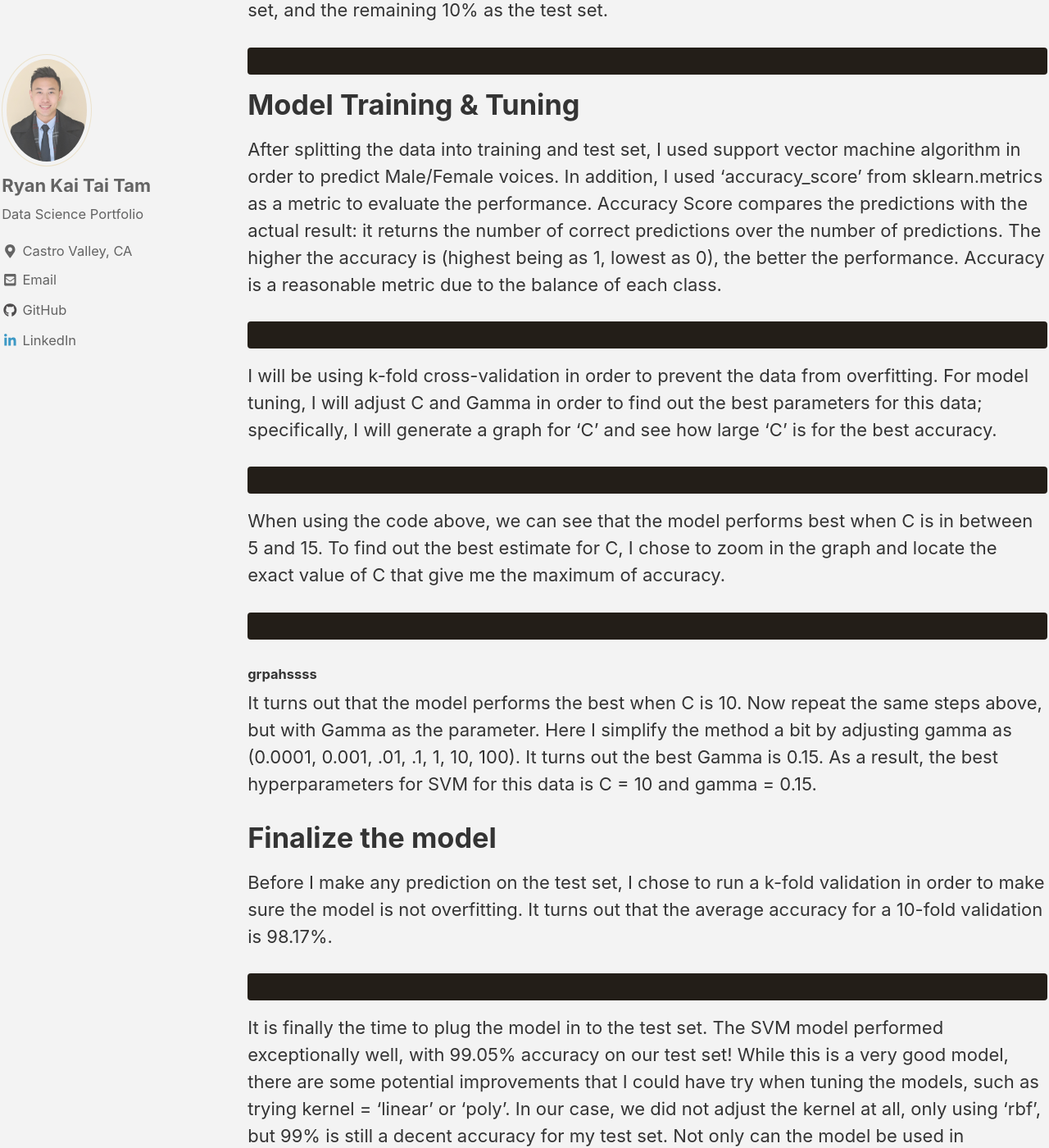
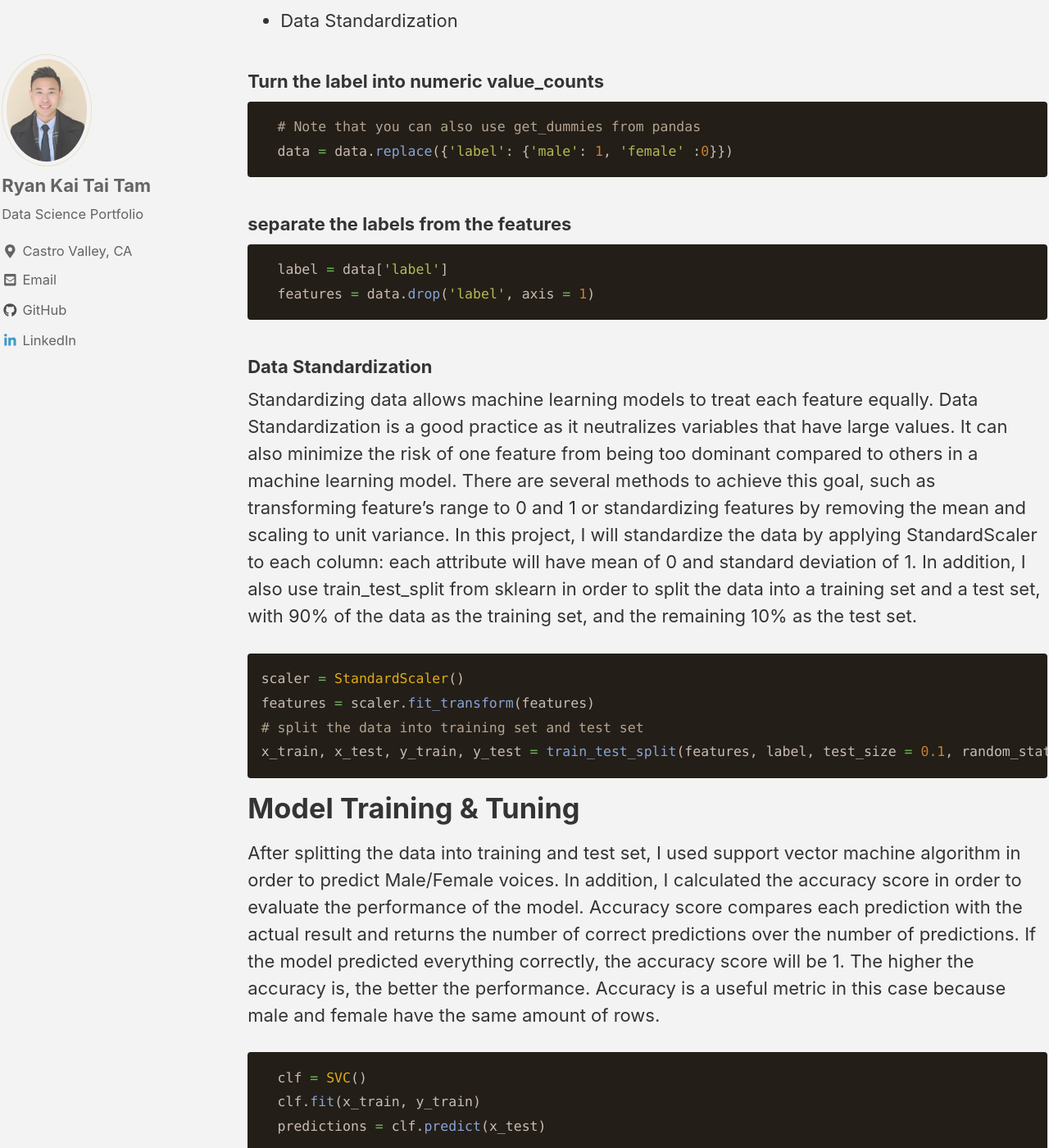
Before and after one commit to ryan-kttam/ryan-kttam.github.io, a Jekyll site: the page built from _posts/2017-11-26-Voice_recognition.md, in a window 1280 px wide and 1400 px high, scrolled down 3030 px. Shown: the whole window at 82% size. Built offline with Jekyll 4.4.1, drawn with Linux system fonts in a browser that asks for light colours; cached includes are drawn as plain includes; nearby versions of some CDN libraries; some of the changed text lies outside the part shown.

Commit message:
finished voice recognition project

````diff
--- a/_posts/2017-11-26-Voice_recognition.md
+++ b/_posts/2017-11-26-Voice_recognition.md
@@ -23,37 +23,86 @@
 
 The dataset is imported correctly and there are no NA values. The dataset has a total of 3168 rows and 21 columns, with male clips and female clips equally distributed. To visualize how genders differ from each other, I generated several graphs using features like centroid and mean frequency. The more distinct they are, the easier it is to train a machine learning algorithm.
 
-#####graphsssss
+
 <img src="/images/voice_recognition/Figure_1.jpg" alt="Figure 1">
 <img src="/images/voice_recognition/Figure_2.jpg" alt="Figure 2">
 
+In the graphs above, there are clear differences in distribution between male and female in several features, such as IQR and Q25
+
+
 # Data Preprocessing
-Standardizing data allows machine learning models to treat each feature equally. Data Standardization is always a good practice as it neutralizes variables that have large values. It can also minimize the risk of one feature from being too dominant compared to others. There are several methods to achieve this goal, such as transforming feature’s range to 0 and 1 or standardizing features by removing the mean and scaling to unit variance. In this project, I will standardize the data by applying StandardScaler to each column: each attribute will have mean of 0 and standard deviation of 1.
+
+It is important to format the dataset before passing it to the machine learning model. The code I run below is applicable for most supervised learning algorithm:
+ - Turn the label into numeric values
+ - separate the label from the features
+ - Data Standardization
+
+### Turn the label into numeric value_counts
+``` python
+  # Note that you can also use get_dummies from pandas
+  data = data.replace({'label': {'male': 1, 'female' :0}})
+```
+
+### separate the labels from the features
+``` python
+  label = data['label']
+  features = data.drop('label', axis = 1)
+```
+
+### Data Standardization
+Standardizing data allows machine learning models to treat each feature equally. Data Standardization is a good practice as it neutralizes variables that have large values. It can also minimize the risk of one feature from being too dominant compared to others in a machine learning model. There are several methods to achieve this goal, such as transforming feature’s range to 0 and 1 or standardizing features by removing the mean and scaling to unit variance. In this project, I will standardize the data by applying StandardScaler to each column: each attribute will have mean of 0 and standard deviation of 1.
 In addition, I also use train_test_split from sklearn in order to split the data into a training set and a test set, with 90% of the data as the training set, and the remaining 10% as the test set.
 ``` python
+scaler = StandardScaler()
+features = scaler.fit_transform(features)
+# split the data into training set and test set
+x_train, x_test, y_train, y_test = train_test_split(features, label, test_size = 0.1, random_state = 1 )
 ```
 
 # Model Training & Tuning
-After splitting the data into training and test set, I used support vector machine algorithm in order to predict Male/Female voices. In addition, I used 'accuracy_score' from sklearn.metrics as a metric to evaluate the performance. Accuracy Score compares the predictions with the actual result: it returns the number of correct predictions over the number of predictions. The higher the accuracy is (highest being as 1, lowest as 0), the better the performance. Accuracy is a reasonable metric due to the balance of each class.
+After splitting the data into training and test set, I used support vector machine algorithm in order to predict Male/Female voices. In addition, I calculated the accuracy score in order to evaluate the performance of the model. Accuracy score compares each prediction with the actual result and returns the number of correct predictions over the number of predictions. If the model predicted everything correctly, the accuracy score will be 1. The higher the accuracy is, the better the performance. Accuracy is a useful metric in this case because male and female have the same amount of rows.
 ``` python
+  clf = SVC()
+  clf.fit(x_train, y_train)
+  predictions = clf.predict(x_test)
 ```
 I will be using k-fold cross-validation in order to prevent the data from overfitting. For model tuning, I will adjust C and Gamma in order to find out the best parameters for this data; specifically, I will generate a graph for 'C' and see how large ‘C’ is for the best accuracy.
 ``` python
+  # create an object for 10-fold cv
+  k_fold = KFold(n_splits=10, random_state=1, shuffle=True)
+  # scorer for cv, accuracy_score in this case
+  scorer = make_scorer(accuracy_score)
+  C_range = list(range(1, 100))
+  c_tuning_score = []
+  for c in C_range:
+      model = SVC(C=c)
+      cv_scores = cross_val_score(model, x_train, y_train, cv=k_fold, scoring=scorer)
+      c_tuning_score.append(cv_scores.mean())
 ```
-When using the code above, we can see that the model performs best when C is in between 5 and 15. To find out the best estimate for C, I chose to zoom in the graph and locate the exact value of C that give me the maximum of accuracy.
-``` python
-```
+<img src="/images/voice_recognition/Figure_3.jpg" alt="Figure 3">
 
-#### grpahssss
+When using the code above, the model performs best when C is in between 5 and 15. To find out the best estimate for C, I zoom in the graph and locate the exact value of C that give me the maximum of accuracy.
 
-It turns out that the model performs the best when C is 10. Now repeat the same steps above, but with Gamma as the parameter. Here I simplify the method a bit by adjusting gamma as (0.0001, 0.001, .01, .1, 1, 10, 100). It turns out the best Gamma is 0.15.
-As a result, the best hyperparameters for SVM for this data is C = 10 and gamma = 0.15.
+<img src="/images/voice_recognition/Figure_4.jpg" alt="Figure 4">
+
+It turns out that the model performs the best when C is 9. Now repeat the same steps above, but with Gamma as the parameter. Here I simplify the method a bit by adjusting gamma as (0.0001, 0.001, .01, .1, 1, 10, 100). It turns out the best Gamma is 0.05.
+As a result, the best hyperparameters for SVM for this data is C = 9 and gamma = 0.05.
 
 # Finalize the model
 
-Before I make any prediction on the test set, I chose to run a k-fold validation in order to make sure the model is not overfitting. It turns out that the average accuracy for a 10-fold validation is 98.17%.
+Before I make any prediction on the test set, I decided to run a k-fold validation in order to make sure the model is not overfitting. It turns out that the average accuracy for a 10-fold validation is 98.2%.
 ``` python
+  clf = SVC(C=9, gamma=0.05)
+  k_fold = KFold(n_splits=10, random_state=3, shuffle=True)
+  scorer = make_scorer(accuracy_score)
+  cv_scores = cross_val_score(clf, x_train, y_train, cv=k_fold, scoring=scorer)
+  cv_scores.mean() # the k-fold cv average accuracy is 98.17%
 ```
 It is finally the time to plug the model in to the test set.
+``` python
+  clf.fit(x_train, y_train)
+  predictions = clf.predict(x_test)
+  accuracy_score(y_test, predictions) #accuracy: 99.05% on test set
+```
 The SVM model performed exceptionally well, with 99.05% accuracy on our test set! While this is a very good model, there are some potential improvements that I could have try when tuning the models, such as trying kernel = 'linear' or 'poly'. In our case, we did not adjust the kernel at all, only using 'rbf', but 99% is still a decent accuracy for my test set.
 Not only can the model be used in advertising team to increase the effectiveness in finding the right target to sell their products, but it can also be used in customer service team. For example, they can predict whether the voice of a complaint is male or female and construct an analysis on gender regarding whether one gender tends to have more complains than the other. Having this model is handy as it save the company tons of resources and time.
````
Also changed, not shown: images/voice_recognition/Figure_3.jpeg (added), images/voice_recognition/Figure_4.jpeg (added).
